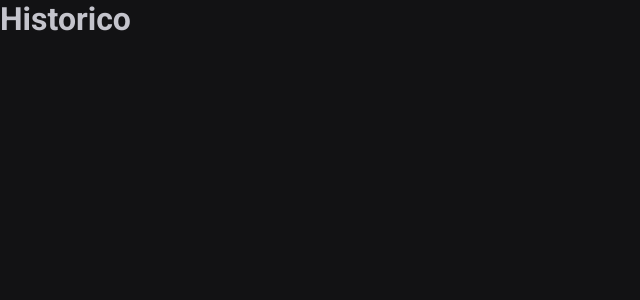
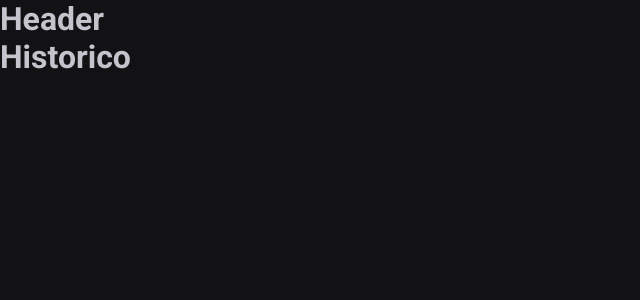
Before and after one commit to GustavoBenevenuto/timer-reactjs, a React (Vite) app: page /historico in a window 1280 px wide. Shown: the top 300 px of the page, without its empty margins (0-640 px from the left). Built offline with nearby package versions, Linux system fonts and the light colour scheme.

Commit message:
Configurando Layout Padrão

```diff
--- a/src/Router.tsx
+++ b/src/Router.tsx
@@ -2,13 +2,16 @@
 import { Home } from "./Pages/Home";
 import { Historico } from "./Pages/Historico";
 import { Erro } from "./Pages/Erro";
+import { DefaultLayout } from "./layouts/DefaultLayout";
 
 export function Router() {
     return (
         <Routes>
-            <Route path="" Component={Home}/>
-            <Route path="/historico" Component={Historico}/>
-            <Route path="*" Component={Erro}/>
+            <Route path="/" element={<DefaultLayout/>}>
+                <Route path="" Component={Home} />
+                <Route path="/historico" Component={Historico} />
+                <Route path="*" Component={Erro} />
+            </Route>
         </Routes>
     )
 }
--- /dev/null
+++ b/src/components/Header.tsx
@@ -0,0 +1,5 @@
+export function Header(){
+    return (
+        <h1>Header</h1>
+    )
+}
--- /dev/null
+++ b/src/layouts/DefaultLayout.tsx
@@ -0,0 +1,11 @@
+import { Outlet } from "react-router-dom";
+import { Header } from "../components/Header";
+
+export function DefaultLayout(){
+    return (
+        <div>
+            <Header/>
+            <Outlet/> {/* Insere o conteúdo no local */}
+        </div>
+    )
+}
```
